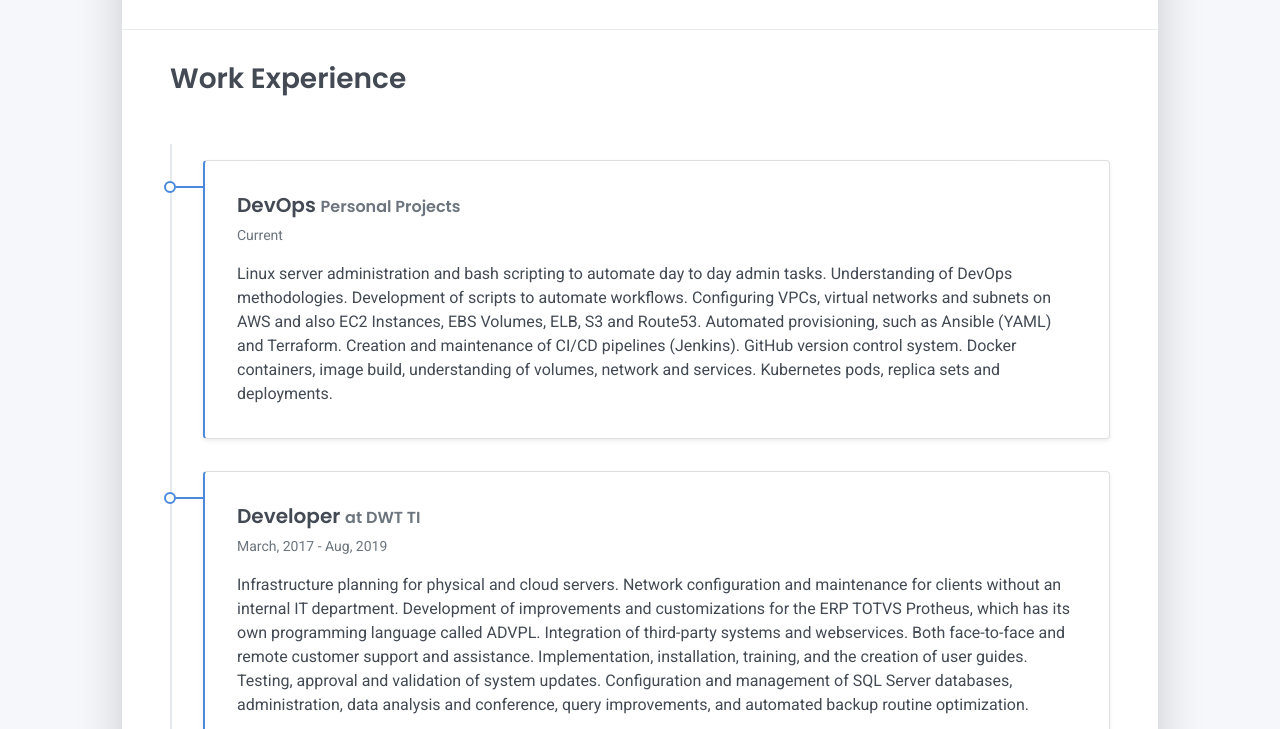
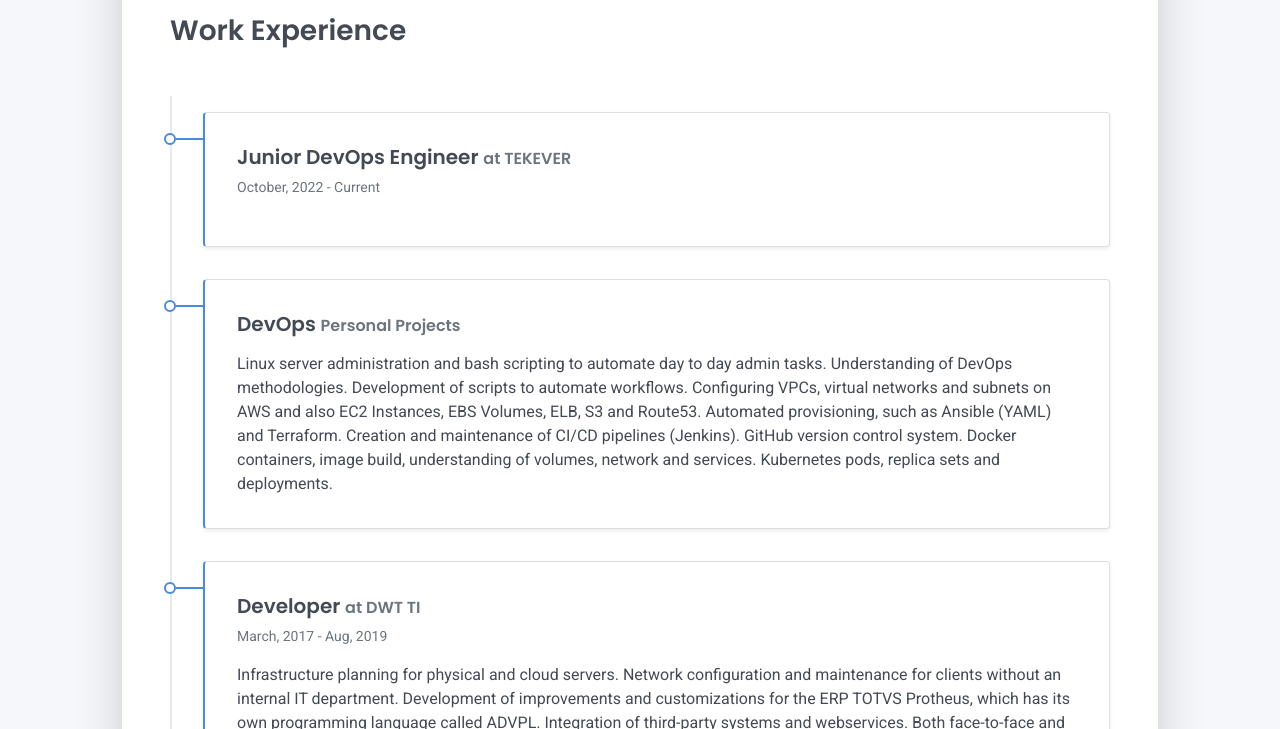
Before and after one commit to hammer182/portfolio, a plain HTML site: page portfolio/index.html in a window 1280 px wide. Shown: the part 2029-2758 px from the top of the page. Drawn offline with Linux system fonts and the light colour scheme.

Commit message:
Added Tekever position

```diff
--- a/portfolio/index.html
+++ b/portfolio/index.html
@@ -61,7 +61,7 @@
               <h2 class="h3 mb-3">About Me</h2>
               <p>Hello! My name is Marco Aurélio, I'm 26 years old, Brazilian, and ever since I was a kid I'm into technology. A multilingual professional with a diverse set of skills, highly effective in fast-paced environments, I entered the IT area while still in high school. I have over six years of IT experience, working as a developer, database manager, operations, system analyst, and a variety of technologies.</p>
               <p>I'm a curious person who loves to challenge myself and learn new stuff. I enjoy listening to good music and eating good food.</p>
-              <p>Currently I am studying and working on some personal projects using bash scripting, AWS, Docker, Kubernetes, Jenkins, Infrastructure as a Code (IaaC), and virtualization. Right now I am looking for new challenges and job opportunities in the DevOps area.</p>
+              <p>Currently I am studying and working on some personal projects using bash scripting, AWS, Docker, Kubernetes, Jenkins, Infrastructure as a Code (IaaC), and virtualization.</p>
             </div>
             <div class="col-md-5 offset-md-1">
               <div class="row mt-2">
@@ -215,8 +215,15 @@
           <div class="timeline">
             <div class="timeline-card timeline-card-primary card shadow-sm">
               <div class="card-body">
+                <div class="h5 mb-1">Junior DevOps Engineer <span class="text-muted h6">at TEKEVER</span></div>
+                <div class="text-muted text-small mb-2">October, 2022 - Current</div>
+                <div> </div>
+              </div>
+            </div>
+            <div class="timeline-card timeline-card-primary card shadow-sm">
+              <div class="card-body">
                 <div class="h5 mb-1">DevOps <span class="text-muted h6">Personal Projects</span></div>
-                <div class="text-muted text-small mb-2">Current</div>
+                <div class="text-muted text-small mb-2"></div>
                 <div>Linux server administration and bash scripting to automate day to day admin tasks. Understanding of DevOps methodologies. Development of scripts to automate workflows. Configuring VPCs, virtual networks and subnets on AWS and also EC2 Instances, EBS Volumes, ELB, S3 and Route53. Automated provisioning, such as Ansible (YAML) and Terraform. Creation and maintenance of CI/CD pipelines (Jenkins). GitHub version control system. Docker containers, image build, understanding of volumes, network and services. Kubernetes pods, replica sets and deployments.</div>
               </div>
             </div>
```
